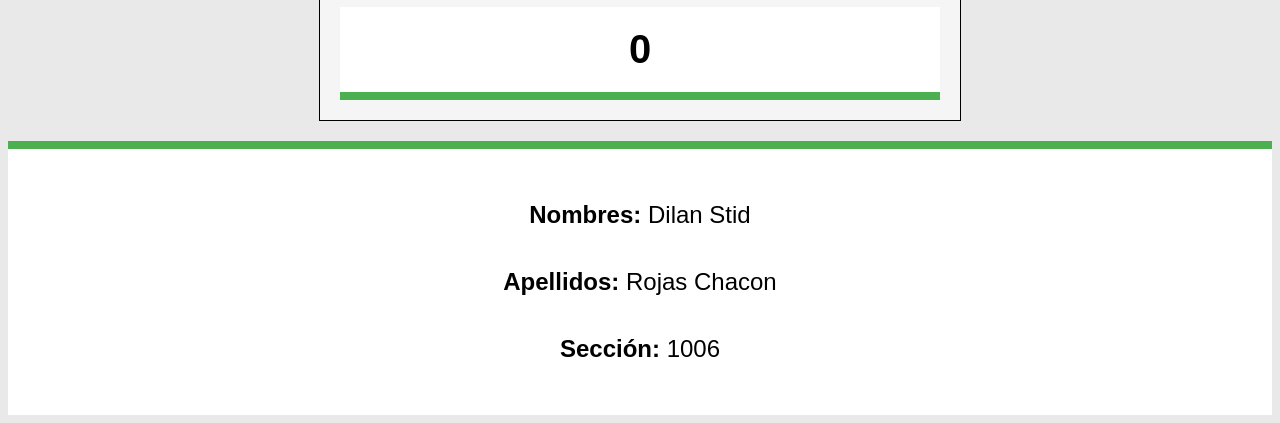
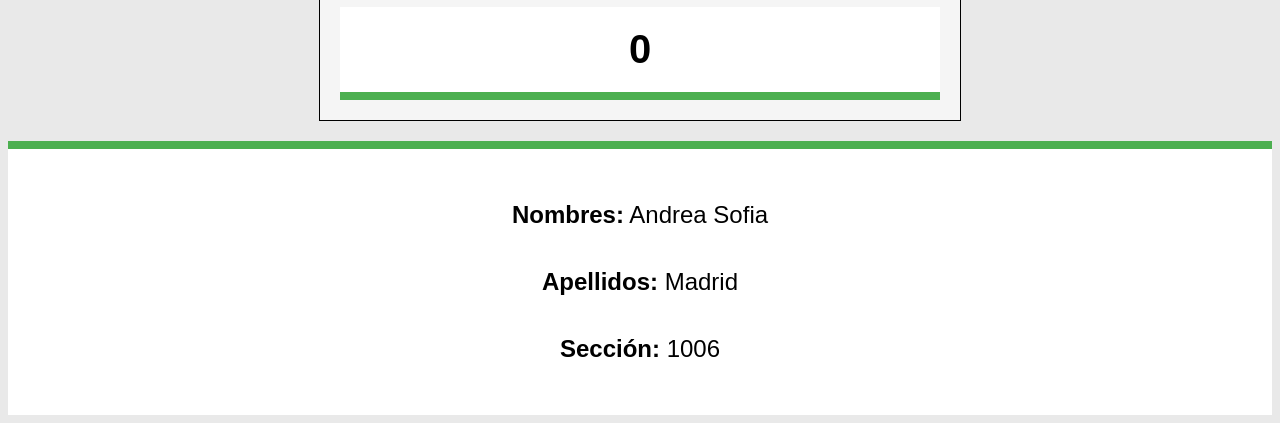
Before and after one commit to asmadridra07-maker/Calculadora-1, a plain HTML site: page index.html in a window 1280 px wide. Shown: the part 549-972 px from the top of the page. Drawn offline with Linux system fonts and the light colour scheme.

Commit message:
Update index.html

```diff
--- a/index.html
+++ b/index.html
@@ -38,8 +38,8 @@
 
     <!-- Footer -->
     <footer>
-        <p><strong>Nombres:</strong> Dilan Stid</p>
-        <p><strong>Apellidos:</strong> Rojas Chacon</p>
+        <p><strong>Nombres:</strong> Andrea Sofia</p>
+        <p><strong>Apellidos:</strong> Madrid</p>
         <p><strong>Sección:</strong> 1006</p>
     </footer>
 
```
